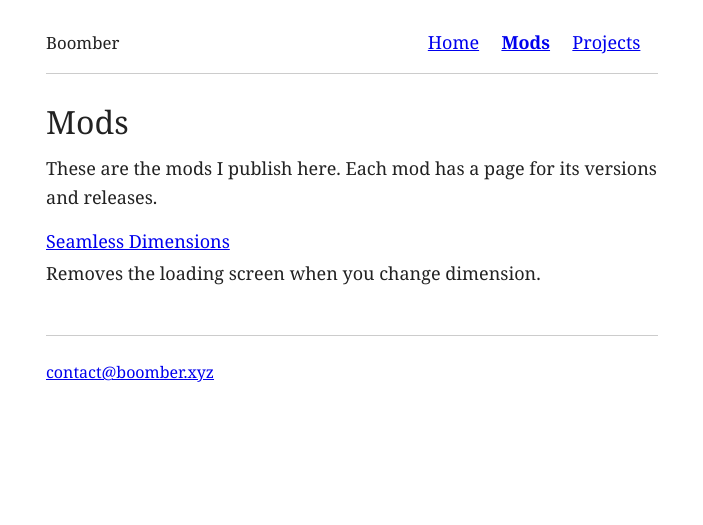
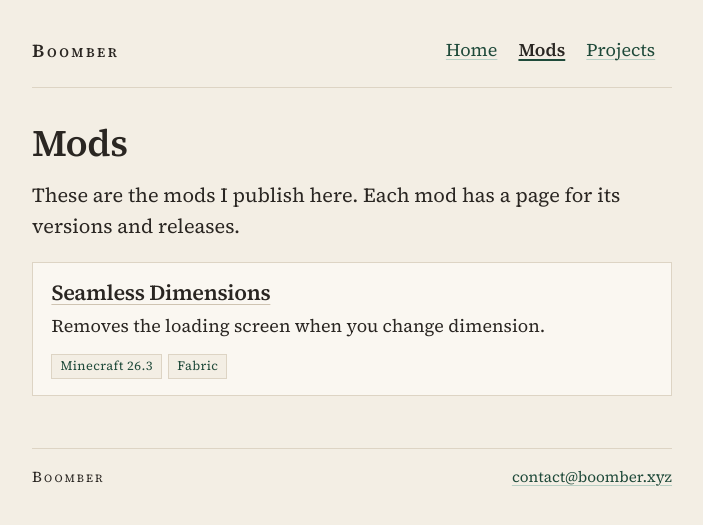
Before and after one commit to oOBoomberOo/oOBoomberOo.github.io, a Jekyll site: the page built from mods/index.html, in a window 1280 px wide. Shown: the top 525 px of the page, without its empty margins (288-991 px from the left). Built offline with Jekyll 4.4.1, drawn with Linux system fonts in a browser that asks for light colours.

Commit message:
feat: restyle the site as a finished paper page
Give the header, lists, and Seamless Dimensions release a warmer serif layout without adding any other projects.

Co-authored-by: Boomber <contact@boomber.xyz>

```diff
--- a/_layouts/default.html
+++ b/_layouts/default.html
@@ -6,6 +6,7 @@
   <meta charset="utf-8">
   <meta name="viewport" content="width=device-width, initial-scale=1">
   <meta name="color-scheme" content="light">
+  <meta name="theme-color" content="#f3eee4">
   {% if page.url == "/" %}
   <title>Boomber</title>
   {% else %}
@@ -14,12 +15,16 @@
   {% if page.description %}
   <meta name="description" content="{{ page.description }}">
   {% endif %}
+  <link rel="icon" href="{{ '/favicon.svg' | relative_url }}" type="image/svg+xml">
+  <link rel="preconnect" href="https://fonts.googleapis.com">
+  <link rel="preconnect" href="https://fonts.gstatic.com" crossorigin>
+  <link href="https://fonts.googleapis.com/css2?family=Source+Serif+4:ital,opsz,wght@0,8..60,400;0,8..60,600;1,8..60,400&display=swap" rel="stylesheet">
   <link rel="stylesheet" href="{{ '/assets/style.css' | relative_url }}">
 </head>
 <body>
   <a class="skip" href="#content">Skip to content</a>
   <div class="wrap">
-    <header>
+    <header class="site-header">
       <p class="site-name"><a href="{{ '/' | relative_url }}">Boomber</a></p>
       <nav aria-label="Site">
         <a href="{{ '/' | relative_url }}"{% if page.url == "/" %} aria-current="page"{% endif %}>Home</a>
@@ -30,7 +35,8 @@
     <main id="content" tabindex="-1">
       {{ content }}
     </main>
-    <footer>
+    <footer class="site-footer">
+      <p class="mark">Boomber</p>
       <p><a href="mailto:contact@boomber.xyz">contact@boomber.xyz</a></p>
     </footer>
   </div>
--- a/assets/style.css
+++ b/assets/style.css
@@ -1,14 +1,27 @@
 :root {
   color-scheme: light;
+  --paper: #f3eee4;
+  --card: #faf7f1;
+  --ink: #2a2622;
+  --muted: #4a453e;
+  --line: #ddd4c4;
+  --accent: #1f4a3a;
+  --accent-dark: #16362b;
+  --underline: #b7cfc4;
 }
 
 body {
   margin: 0;
-  background: #fff;
-  color: #222;
-  font-family: Georgia, "Iowan Old Style", "Palatino Linotype", Palatino, "Times New Roman", serif;
+  background: #f3eee4;
+  color: var(--ink);
+  font-family: "Source Serif 4", "Iowan Old Style", Palatino, "Palatino Linotype", Georgia, serif;
   font-size: 1.125rem;
-  line-height: 1.6;
+  line-height: 1.7;
+}
+
+::selection {
+  background: #d5e3db;
+  color: #1a2420;
 }
 
 .skip {
@@ -29,168 +42,349 @@ body {
   width: auto;
   height: auto;
   margin: 0;
-  padding: 0.35rem 0.6rem;
+  padding: 0.4rem 0.7rem;
   overflow: visible;
   clip: auto;
-  background: #fff;
+  background: var(--card);
+  color: var(--ink);
   z-index: 1;
 }
 
 .wrap {
-  max-width: 34em;
+  max-width: 40rem;
   margin: 0 auto;
-  padding: 1.5rem 1.25rem 3rem;
+  padding: 1.75rem 1.35rem 3.5rem;
   overflow-wrap: break-word;
 }
 
-header {
+.site-header {
   display: flex;
   flex-wrap: wrap;
-  align-items: baseline;
+  align-items: center;
   justify-content: space-between;
-  gap: 0.5rem 1.5rem;
-  border-bottom: 1px solid #ccc;
-  padding-bottom: 0.75rem;
-  margin-bottom: 1.75rem;
+  gap: 0.75rem 1.5rem;
+  border-bottom: 1px solid var(--line);
+  padding-bottom: 0.9rem;
+  margin-bottom: 2rem;
 }
 
 .site-name {
   margin: 0;
-  font-size: 1.05rem;
+  font-size: 1.15rem;
+  font-weight: 600;
+  font-variant: small-caps;
+  letter-spacing: 0.14em;
 }
 
 .site-name a:link,
 .site-name a:visited {
-  color: #222;
+  color: var(--ink);
   text-decoration: none;
 }
 
 .site-name a:hover,
 .site-name a:focus {
-  text-decoration: underline;
+  color: var(--accent);
+  text-decoration: none;
 }
 
 nav a {
   display: inline-block;
-  margin-right: 1.1rem;
-  padding: 0.25rem 0;
+  margin-right: 1.05rem;
+  padding: 0.45rem 0;
 }
 
 nav a[aria-current="page"] {
-  font-weight: bold;
+  color: var(--ink);
+  font-weight: 600;
+  text-decoration-thickness: 2px;
+  text-decoration-color: var(--accent);
 }
 
-a:link {
-  color: #0000ee;
-}
-
+a:link,
 a:visited {
-  color: #551a8b;
+  color: var(--accent);
+  text-decoration-line: underline;
+  text-decoration-color: var(--underline);
+  text-decoration-thickness: 1px;
+  text-underline-offset: 0.18em;
 }
 
 a:hover {
+  color: var(--accent-dark);
+  text-decoration-color: currentColor;
   text-decoration-thickness: 2px;
 }
 
-a:focus {
-  outline: 2px solid #0000ee;
-  outline-offset: 2px;
+a:focus,
+a:focus-visible,
+button:focus,
+button:focus-visible {
+  outline: 2px solid var(--accent);
+  outline-offset: 3px;
+}
+
+main:focus {
+  outline: none;
 }
 
 h1,
 h2,
-h3,
-h4 {
-  font-weight: normal;
+h3 {
+  font-weight: 600;
   line-height: 1.25;
+  letter-spacing: -0.015em;
 }
 
 h1 {
-  font-size: 2rem;
-  margin: 0 0 0.75rem;
+  font-size: 2.35rem;
+  margin: 0 0 0.7rem;
 }
 
 h2 {
-  font-size: 1.4rem;
-  margin: 2rem 0 0.5rem;
+  font-size: 1.5rem;
+  margin: 2rem 0 0.55rem;
 }
 
 h3 {
   font-size: 1.15rem;
-  margin: 0 0 0.4rem;
+  margin: 1.25rem 0 0.4rem;
 }
 
-h4 {
-  font-size: 1.05rem;
-  margin: 1rem 0 0.3rem;
+p {
+  margin: 0.8rem 0;
 }
 
-p,
-ul {
-  margin: 0.75rem 0;
+.lede {
+  font-size: 1.25rem;
+  line-height: 1.55;
 }
 
-ul {
-  padding-left: 1.2rem;
+.jump {
+  display: flex;
+  flex-wrap: wrap;
+  gap: 0.35rem 1.35rem;
+  margin-top: 1.25rem;
 }
 
-li {
-  margin: 0.35rem 0;
+.entries {
+  list-style: none;
+  padding: 0;
+  margin: 1.25rem 0 0;
 }
 
-.listing {
+.entry {
+  background: var(--card);
+  border: 1px solid var(--line);
+  padding: 1rem 1.15rem 1.05rem;
+  margin: 0 0 0.85rem;
+}
+
+.entry h2 {
+  margin: 0 0 0.3rem;
+  font-size: 1.35rem;
+}
+
+.entry p {
+  margin: 0;
+}
+
+.entry h2 a:link,
+.entry h2 a:visited {
+  color: var(--ink);
+  text-decoration-color: #cfc4b2;
+}
+
+.entry h2 a:hover,
+.entry h2 a:focus {
+  color: var(--accent);
+}
+
+.tags {
+  list-style: none;
+  display: flex;
+  flex-wrap: wrap;
+  gap: 0.4rem;
+  padding: 0;
+  margin: 0.8rem 0 0;
+}
+
+.tags li {
+  margin: 0;
+  border: 1px solid var(--line);
+  background: var(--paper);
+  color: var(--accent);
+  font-size: 0.8rem;
+  letter-spacing: 0.03em;
+  line-height: 1.3;
+  padding: 0.18rem 0.5rem;
+}
+
+.mod-hero {
+  margin-bottom: 1.25rem;
+}
+
+.mod-hero h1 {
+  margin-bottom: 0.35rem;
+}
+
+.tagline {
+  margin: 0;
+  color: var(--muted);
+  font-size: 1.22rem;
+  line-height: 1.45;
+}
+
+.latest {
+  background: var(--card);
+  border: 1px solid var(--line);
+  padding: 1.15rem 1.2rem 1.3rem;
+  margin: 1.6rem 0 0.5rem;
+}
+
+.kicker {
+  margin: 0 0 0.2rem;
+  color: var(--muted);
+  font-size: 0.8rem;
+  font-variant: small-caps;
+  letter-spacing: 0.12em;
+}
+
+.latest h2 {
+  margin: 0 0 0.85rem;
+}
+
+.button {
+  display: inline-flex;
+  align-items: center;
+  justify-content: center;
+  min-width: 18rem;
+  min-height: 2.75rem;
+  padding: 0.6rem 1.15rem;
+  border: 1px solid var(--accent);
+  background: var(--accent);
+  color: #f7f3ea;
+  font: inherit;
+  font-size: 1rem;
+  line-height: 1.3;
+  text-align: center;
+  text-decoration: none;
+}
+
+a.button:link,
+a.button:visited {
+  color: #f7f3ea;
+  text-decoration: none;
+}
+
+a.button:hover,
+a.button:focus {
+  background: var(--accent-dark);
+  border-color: var(--accent-dark);
+  color: #f7f3ea;
+  text-decoration: none;
+}
+
+button.button:disabled {
+  background: #efeae0;
+  border-color: var(--line);
+  color: var(--muted);
+  font-style: italic;
+  cursor: not-allowed;
+}
+
+.facts {
+  display: grid;
+  grid-template-columns: 9rem 1fr;
+  gap: 0.45rem 1rem;
+  margin: 1.1rem 0 0;
+}
+
+.facts dt {
+  margin: 0;
+  color: var(--muted);
+}
+
+.facts dd {
+  margin: 0;
+}
+
+.changelog {
   list-style: none;
   padding: 0;
+  margin: 0.4rem 0 0;
 }
 
-.listing > li {
-  margin: 1rem 0;
+.changelog li {
+  margin: 0;
+  padding: 0.55rem 0 0.55rem 0.85rem;
+  border-left: 2px solid var(--accent);
+  border-bottom: 1px solid var(--line);
 }
 
-.listing p {
-  margin: 0.15rem 0 0;
+.older {
+  list-style: none;
+  padding: 0;
+  margin: 0.4rem 0 0;
 }
 
-.release {
-  border-top: 1px solid #ccc;
-  margin-top: 1.25rem;
-  padding-top: 1rem;
+.older li {
+  margin: 0;
+  padding: 0.8rem 0;
+  border-top: 1px solid var(--line);
 }
 
-.release p {
-  margin: 0.35rem 0;
+.older-version {
+  font-weight: 600;
 }
 
 .missing {
+  color: var(--muted);
   font-style: italic;
 }
 
 code {
   font-family: ui-monospace, "Cascadia Code", "Source Code Pro", Menlo, Consolas, monospace;
-  font-size: 0.9em;
+  font-size: 0.86em;
   overflow-wrap: anywhere;
 }
 
 figure {
-  margin: 1rem 0;
+  margin: 1.1rem 0;
 }
 
 img {
   max-width: 100%;
   height: auto;
-  border: 1px solid #ccc;
+  border: 1px solid var(--line);
 }
 
 figcaption {
-  font-size: 1rem;
-  margin-top: 0.35rem;
+  margin-top: 0.4rem;
+  color: var(--muted);
+  font-size: 0.95rem;
 }
 
-footer {
-  border-top: 1px solid #ccc;
-  margin-top: 3rem;
-  padding-top: 0.75rem;
-  font-size: 1rem;
+.site-footer {
+  display: flex;
+  flex-wrap: wrap;
+  justify-content: space-between;
+  gap: 0.4rem 1.25rem;
+  margin-top: 3.25rem;
+  padding-top: 0.9rem;
+  border-top: 1px solid var(--line);
+  color: var(--muted);
+  font-size: 0.95rem;
+}
+
+.site-footer p {
+  margin: 0;
+}
+
+.site-footer .mark {
+  color: var(--ink);
+  font-variant: small-caps;
+  letter-spacing: 0.14em;
 }
 
 @media (max-width: 36rem) {
@@ -199,6 +393,23 @@ footer {
   }
 
   h1 {
-    font-size: 1.75rem;
+    font-size: 2rem;
+  }
+
+  .wrap {
+    padding: 1.25rem 1.05rem 2.75rem;
+  }
+
+  .facts {
+    grid-template-columns: 1fr;
+    gap: 0.15rem 0;
+  }
+
+  .facts dt {
+    margin-top: 0.65rem;
+  }
+
+  .button {
+    width: 100%;
   }
 }
--- a/mods/index.html
+++ b/mods/index.html
@@ -5,15 +5,25 @@ description: Minecraft mods by Boomber.
 permalink: /mods/
 ---
 <h1>Mods</h1>
-<p>These are the mods I publish here. Each mod has a page for its versions and releases.</p>
-<ul class="listing">
+<p class="lede">These are the mods I publish here. Each mod has a page for its versions and releases.</p>
+<ul class="entries">
   {% for item in site.data.mods %}
   {% assign mod = item[1] %}
-  <li>
+  {% assign releases = site.data.releases[mod.id] %}
+  {% assign latest = releases | first %}
+  <li class="entry">
     {% capture mod_url %}/mods/{{ mod.id }}/{% endcapture %}
-    <a href="{{ mod_url | relative_url }}">{{ mod.name }}</a>
+    <h2><a href="{{ mod_url | relative_url }}">{{ mod.name }}</a></h2>
     {% if mod.summary.size > 0 %}
     <p>{{ mod.summary }}</p>
+    {% endif %}
+    {% if latest.version %}
+    <ul class="tags">
+      <li>Minecraft {{ latest.minecraft | join: ", " }}</li>
+      {% for loader in latest.loaders %}
+      <li>{{ loader }}</li>
+      {% endfor %}
+    </ul>
     {% endif %}
   </li>
   {% endfor %}
```
Also changed, not shown: _layouts/mod.html (+81 -35 lines), index.html (+5 -5 lines), projects/index.html (+4 -4 lines), tests/test_site.py (+28 -5 lines), favicon.svg (added).
